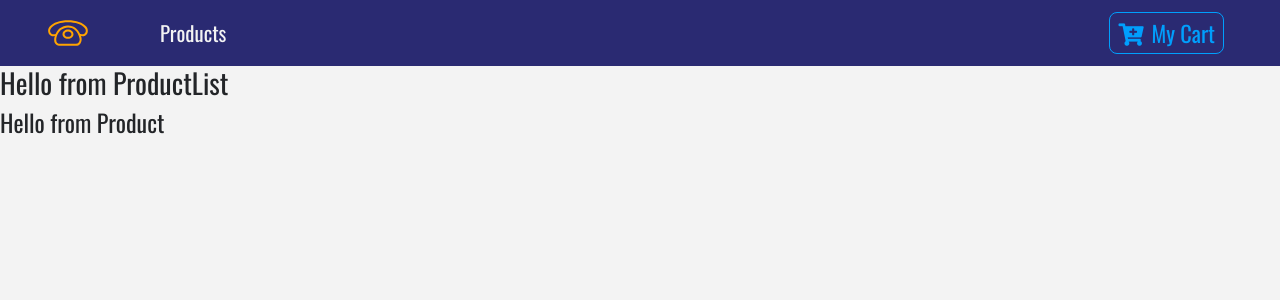
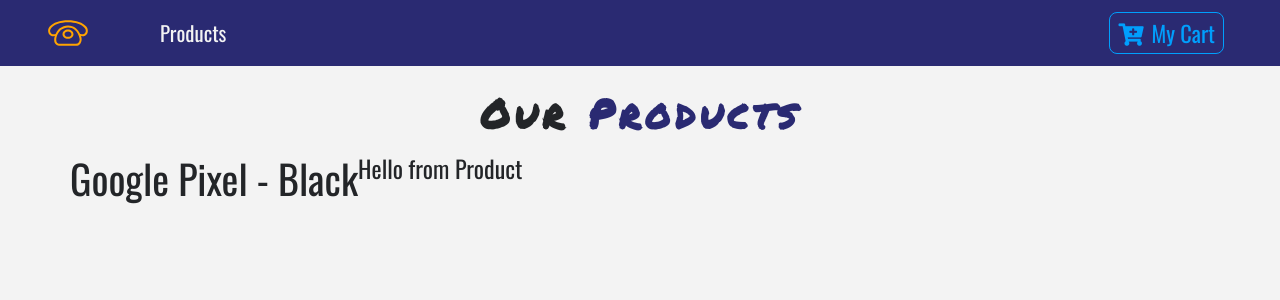
Before and after one commit to welf/react-demo-store, a React (Create React App) app: page / in a window 1280 px wide. Shown: the top 300 px of the page. Built offline with nearby package versions, Linux system fonts and the light colour scheme.

Commit message:
Create context.js as single source of trust

```diff
--- a/src/components/ProductList.js
+++ b/src/components/ProductList.js
@@ -1,11 +1,21 @@
 import React from "react";
+
 import Product from "./Product";
+import Title from "./Title";
+import { DataConsumer } from "../context";
 
 const ProductList = () => {
   return (
-    <section>
-      <h3>Hello from ProductList</h3>
-      <Product />
+    <section className="container py-3">
+      <Title name="our" title="products" />
+      <div className="row">
+        <DataConsumer>
+          {({ products }) => {
+            return <h1>{products[0].title}</h1>;
+          }}
+        </DataConsumer>
+        <Product />
+      </div>
     </section>
   );
 };
--- /dev/null
+++ b/src/context.js
@@ -0,0 +1,23 @@
+import React from "react";
+
+import { storeProducts } from "./data";
+
+const DataStore = React.createContext();
+
+class DataProvider extends React.Component {
+  state = {
+    products: storeProducts
+  };
+
+  render() {
+    return (
+      <DataStore.Provider value={this.state}>
+        {this.props.children}
+      </DataStore.Provider>
+    );
+  }
+}
+
+const DataConsumer = DataStore.Consumer;
+
+export { DataProvider, DataConsumer };
--- a/src/index.js
+++ b/src/index.js
@@ -3,12 +3,16 @@ import ReactDOM from "react-dom";
 import { BrowserRouter as Router } from "react-router-dom";
 import "./index.css";
 import App from "./App";
+import { DataProvider } from "./context";
 import * as serviceWorker from "./serviceWorker";
 
 ReactDOM.render(
-  <Router>
-    <App />
-  </Router>,
+  // Distribute data from context to all elements
+  <DataProvider>
+    <Router>
+      <App />
+    </Router>
+  </DataProvider>,
   document.getElementById("root")
 );
 
```
